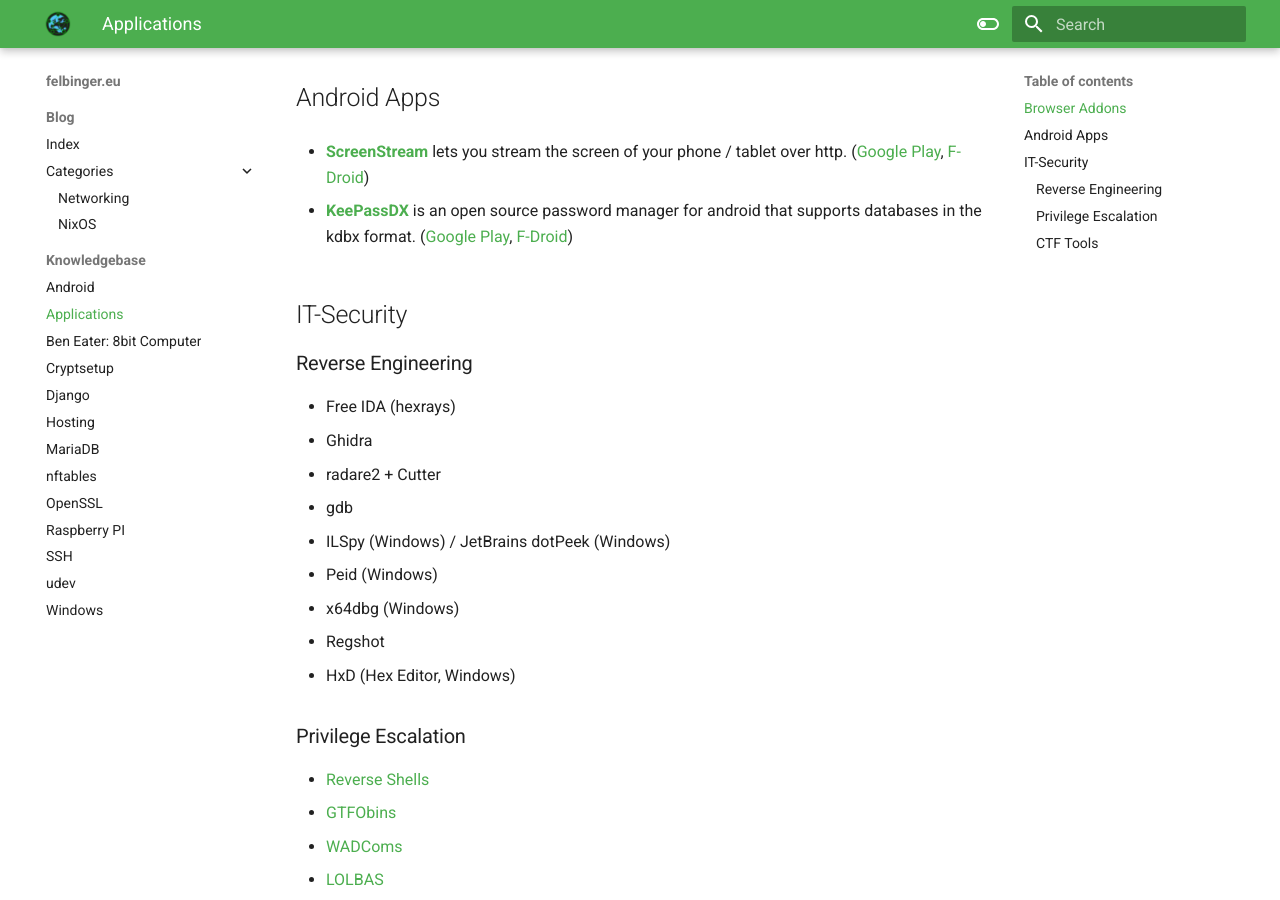
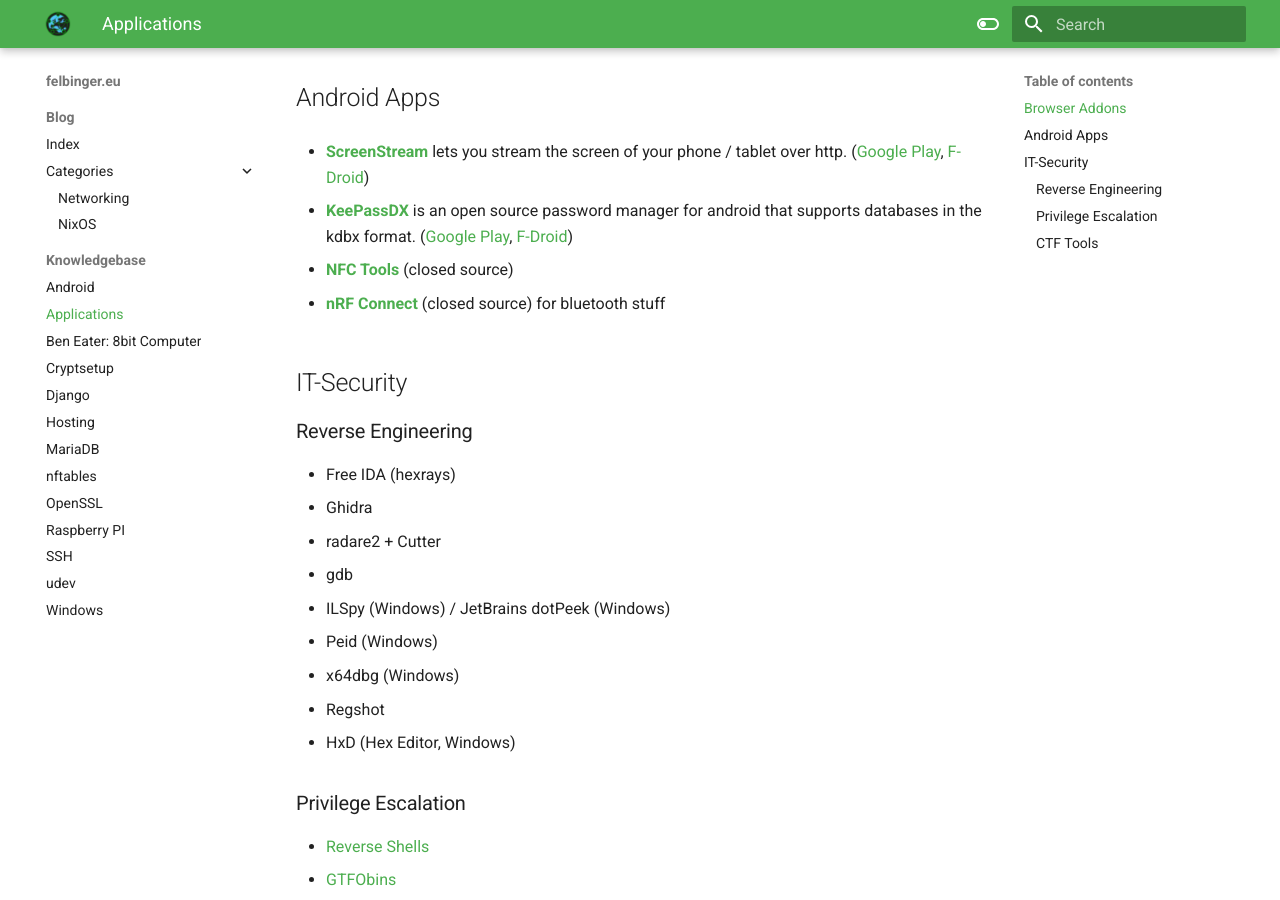
Before and after one commit to felbingereu/website, an MkDocs documentation site: the page built from docs/knowledgebase/applications.md, in a window 1280 px wide and 900 px high, scrolled down 501 px. Built offline with MkDocs 1.6.1 and Material for MkDocs 9.7.7, drawn with Linux system fonts in a browser that asks for light colours; plug-ins that fetch from the network failed and are left out.

Commit message:
apps: add nfc tools and nRF connect

```diff
--- a/docs/knowledgebase/applications.md
+++ b/docs/knowledgebase/applications.md
@@ -27,6 +27,10 @@
 
 * **[KeePassDX](https://www.keepassdx.com/)** is an open source password manager for android that supports databases in the kdbx format. ([Google Play](https://play.google.com/store/apps/details?id=com.kunzisoft.keepass.free), [F-Droid](https://www.f-droid.org/packages/com.kunzisoft.keepass.libre/))
 
+* **[NFC Tools](https://getapp.nfctools.wakdev.com/)** (closed source)
+
+* **[nRF Connect](https://github.com/NordicSemiconductor/Android-nRF-Connect)** (closed source) for bluetooth stuff
+
 ## IT-Security
 ### Reverse Engineering
 * Free IDA (hexrays)
```
